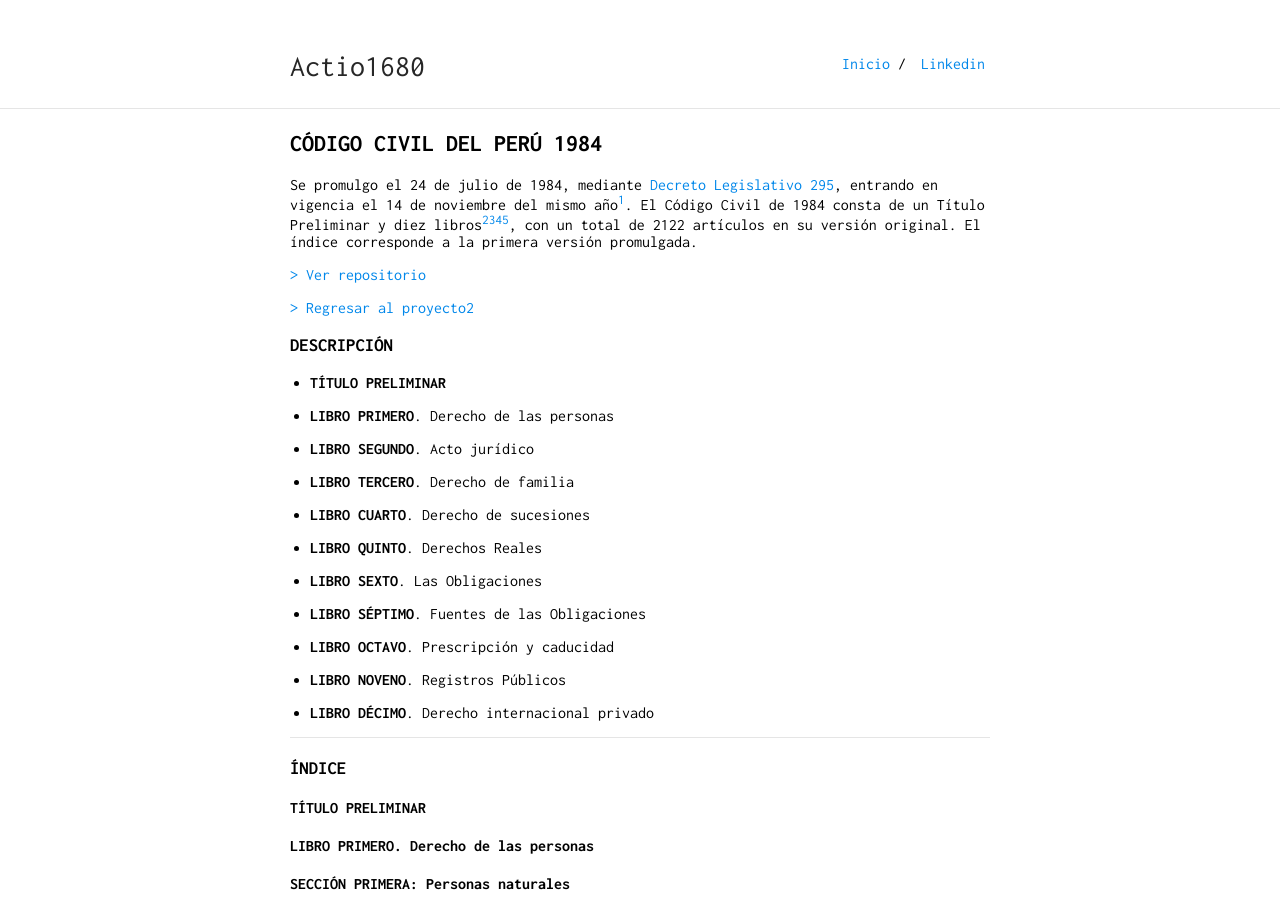
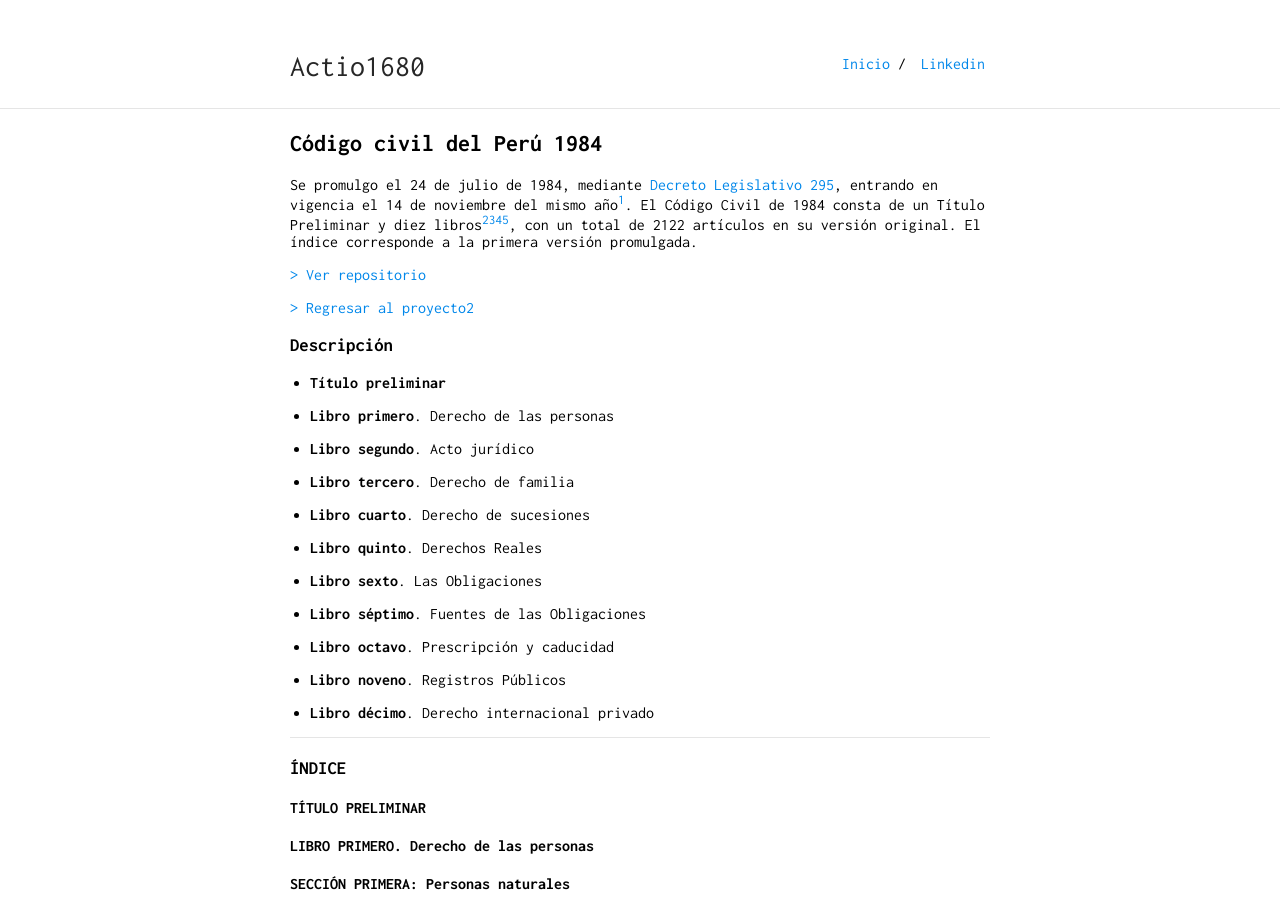
Before and after one commit to actio1680/actio1680.github.io, a Jekyll site: the page built from proyecto2/cc1984.md, in a window 1280 px wide and 900 px high. Built offline with Jekyll 4.4.1, drawn with Linux system fonts in a browser that asks for light colours; our own code applies the rules of GitHub Pages for plain Markdown files; some of the changed lines change nothing that is shown.

Commit message:
Update cc1984.md

```diff
--- a/proyecto2/cc1984.md
+++ b/proyecto2/cc1984.md
@@ -1,36 +1,36 @@
 ---
 layout: default
 ---
-## CÓDIGO CIVIL DEL PERÚ 1984
-Se promulgo el 24 de julio de 1984, mediante [Decreto Legislativo 295](https://github.com/actio1680/Cuerpos-legales-Peru/blob/main/Decretos-Legislativos/Decreto-Legislativo-295.md), entrando en vigencia el 14 de noviembre del mismo año[^1]. El Código Civil de 1984 consta de un Título Preliminar y diez libros[^2][^3][^4][^5], con un total de 2122 artículos en su versión original. El índice corresponde a la primera versión promulgada.
+## Código civil del Perú 1984
+Se promulgo el 24 de julio de 1984, mediante [Decreto Legislativo 295](https://github.com/actio1680/Cuerpos-legales-Peru/blob/main/Normas-Legislativo-Ejecutivo/Decreto Legislativo/Decreto-Legislativo-295.md), entrando en vigencia el 14 de noviembre del mismo año[^1]. El Código Civil de 1984 consta de un Título Preliminar y diez libros[^2][^3][^4][^5], con un total de 2122 artículos en su versión original. El índice corresponde a la primera versión promulgada.
 
 [> Ver repositorio](https://github.com/actio1680/Cuerpos-legales-Peru/tree/main/Codigo-Civil/1984)
 
 [> Regresar al proyecto2](https://actio1680.github.io/proyecto2/presentacion2)
 
-### DESCRIPCIÓN
+### Descripción
 
-- **TÍTULO PRELIMINAR**
+- **Título preliminar**
 
-- **LIBRO PRIMERO**. Derecho de las personas
+- **Libro primero**. Derecho de las personas
 
-- **LIBRO SEGUNDO**. Acto jurídico
+- **Libro segundo**. Acto jurídico
 
-- **LIBRO TERCERO**. Derecho de familia
+- **Libro tercero**. Derecho de familia
 
-- **LIBRO CUARTO**. Derecho de sucesiones
+- **Libro cuarto**. Derecho de sucesiones
 
-- **LIBRO QUINTO**. Derechos Reales
+- **Libro quinto**. Derechos Reales
 
-- **LIBRO SEXTO**. Las Obligaciones
+- **Libro sexto**. Las Obligaciones
 
-- **LIBRO SÉPTIMO**. Fuentes de las Obligaciones
+- **Libro séptimo**. Fuentes de las Obligaciones
 
-- **LIBRO OCTAVO**. Prescripción y caducidad
+- **Libro octavo**. Prescripción y caducidad
 
-- **LIBRO NOVENO**. Registros Públicos
+- **Libro noveno**. Registros Públicos
 
-- **LIBRO DÉCIMO**. Derecho internacional privado
+- **Libro décimo**. Derecho internacional privado
 
 ---
 ### ÍNDICE
```
